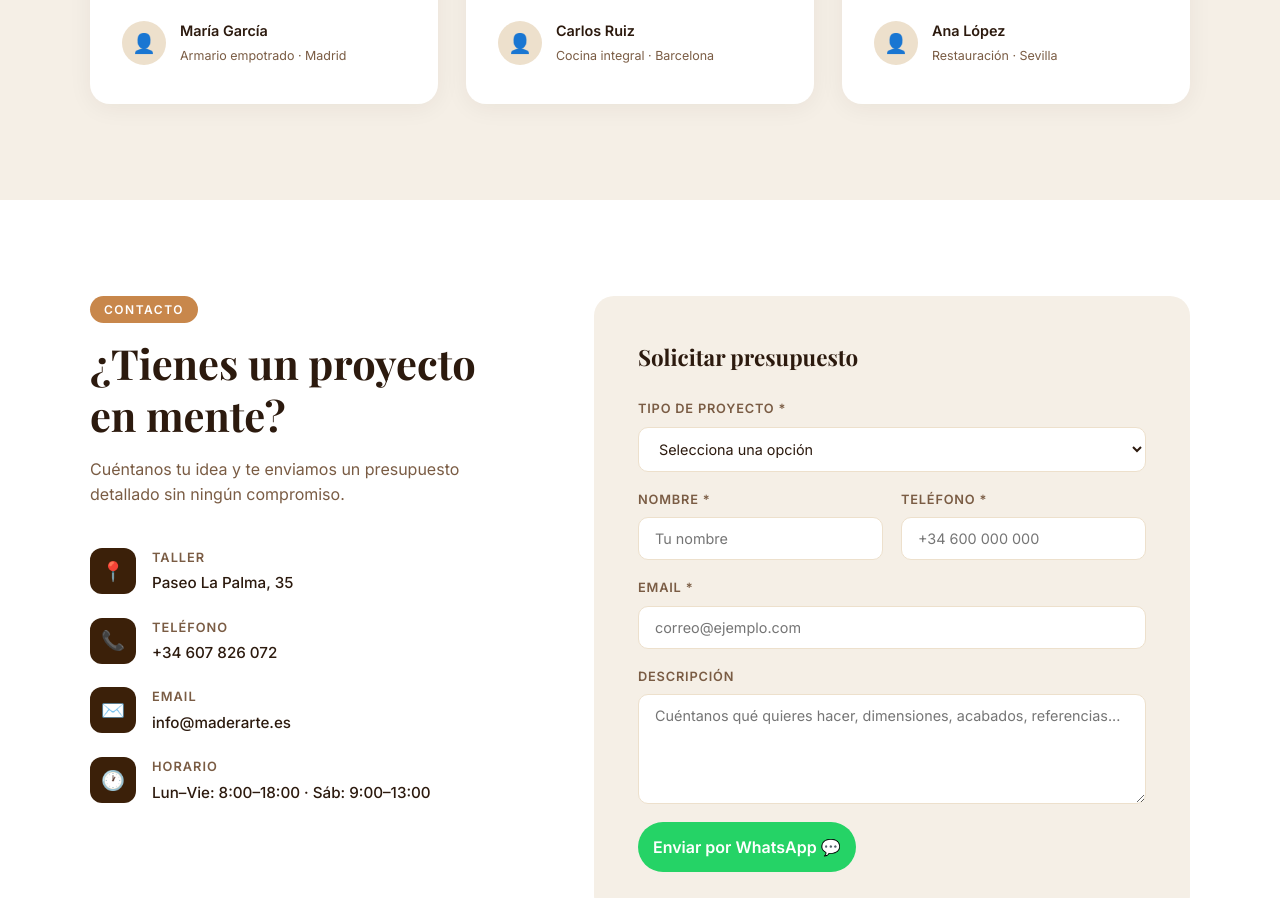
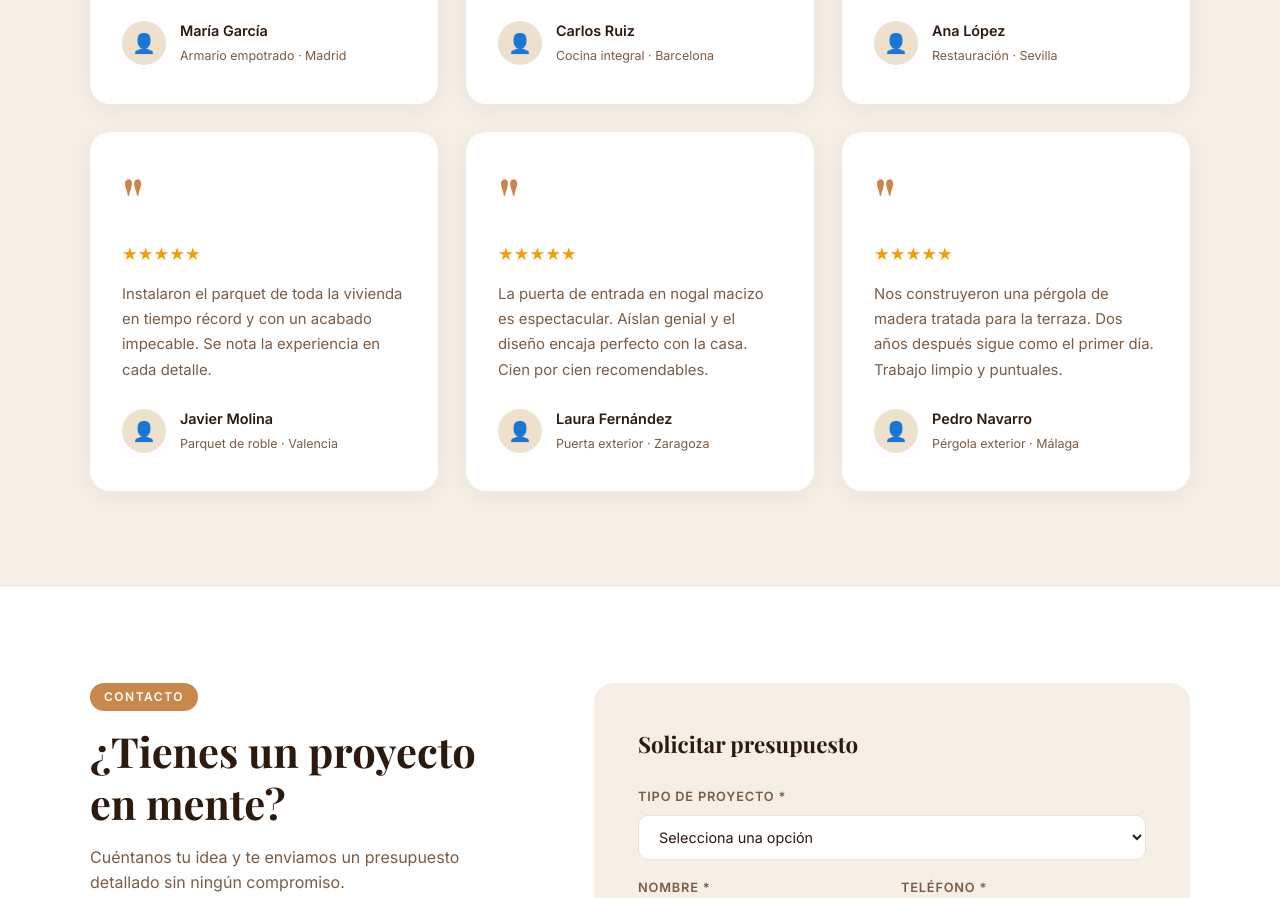
Before and after one commit to raulsara/carpinteria-react, a Next.js app: page / in a window 1280 px wide. Shown: the part 5060-5958 px from the top of the page. Built offline with nearby package versions, Linux system fonts and the light colour scheme; no server answers; the database is empty.

Commit message:
feat: 3 reseñas adicionales (parquet, puerta exterior, pergola)

```diff
--- a/components/Testimonials.jsx
+++ b/components/Testimonials.jsx
@@ -1,9 +1,12 @@
 import Reveal from './Reveal'
 
 const REVIEWS = [
-  { text: 'El armario que me hicieron a medida es exactamente lo que imaginaba. Calidad excelente y el equipo muy profesional en todo momento.', name: 'María García',  sub: 'Armario empotrado · Madrid' },
-  { text: 'Nos reformaron toda la cocina en madera de roble. El resultado superó todas las expectativas. Presupuesto claro y sin sorpresas.',      name: 'Carlos Ruiz',   sub: 'Cocina integral · Barcelona' },
-  { text: 'Restauraron un mueble de mi abuela que parecía imposible de salvar. Quedó como nuevo, con mimo y detalle artesanal único.',             name: 'Ana López',     sub: 'Restauración · Sevilla' },
+  { text: 'El armario que me hicieron a medida es exactamente lo que imaginaba. Calidad excelente y el equipo muy profesional en todo momento.', name: 'María García',   sub: 'Armario empotrado · Madrid' },
+  { text: 'Nos reformaron toda la cocina en madera de roble. El resultado superó todas las expectativas. Presupuesto claro y sin sorpresas.',    name: 'Carlos Ruiz',    sub: 'Cocina integral · Barcelona' },
+  { text: 'Restauraron un mueble de mi abuela que parecía imposible de salvar. Quedó como nuevo, con mimo y detalle artesanal único.',           name: 'Ana López',      sub: 'Restauración · Sevilla' },
+  { text: 'Instalaron el parquet de toda la vivienda en tiempo récord y con un acabado impecable. Se nota la experiencia en cada detalle.',      name: 'Javier Molina',  sub: 'Parquet de roble · Valencia' },
+  { text: 'La puerta de entrada en nogal macizo es espectacular. Aíslan genial y el diseño encaja perfecto con la casa. Cien por cien recomendables.', name: 'Laura Fernández', sub: 'Puerta exterior · Zaragoza' },
+  { text: 'Nos construyeron una pérgola de madera tratada para la terraza. Dos años después sigue como el primer día. Trabajo limpio y puntuales.',    name: 'Pedro Navarro',   sub: 'Pérgola exterior · Málaga' },
 ]
 
 export default function Testimonials() {
```
